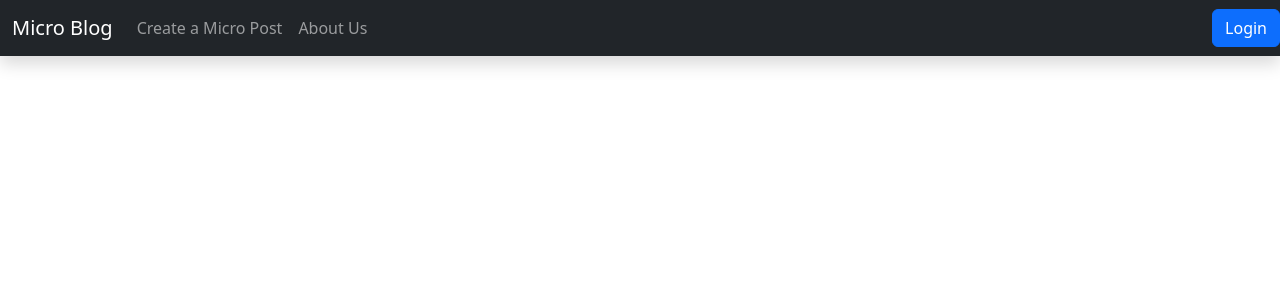
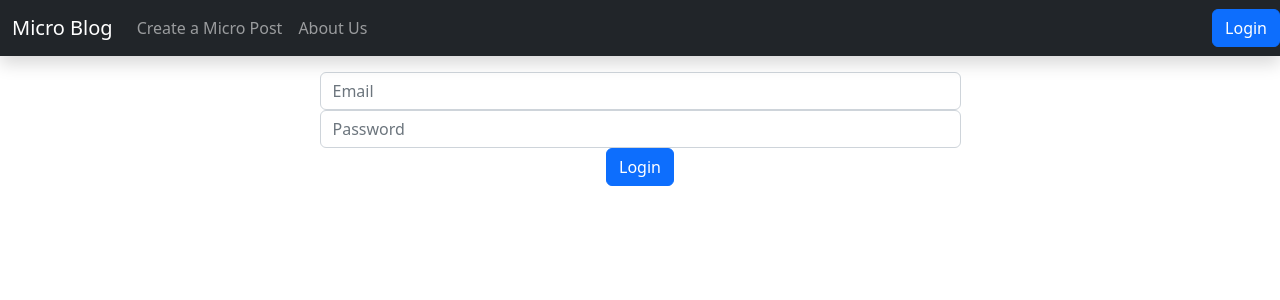
Before and after one commit to CUNYTechPrep/project-starter, a React (Create React App) app in the folder client/: page /login in a window 1280 px wide. Shown: the top 300 px of the page. Built offline with nearby package versions, Linux system fonts and the light colour scheme.

Commit message:
(auth) frontend: add LoginPage

```diff
--- a/client/src/App.js
+++ b/client/src/App.js
@@ -4,6 +4,7 @@ import PostsListPage from "./pages/PostsListPage";
 import PostFormPage from "./pages/PostFormPage";
 import ShowPostPage from "./pages/ShowPostPage";
 import AboutUsPage from "./pages/AboutUsPage";
+import LoginPage from "./pages/LoginPage";
 import { AuthProvider } from "./context/AuthContext";
 import AuthButton from "./components/AuthButton";
 
@@ -42,6 +43,7 @@ function App() {
         <div className="container-xl text-center">
           <div className="row justify-content-center">
             <Routes>
+              <Route path="/login" element={<LoginPage />} />
               <Route path="/posts/new" element={<PostFormPage />} />
               <Route path="/posts/:id" element={<ShowPostPage />} />
               <Route path="/about-us" element={<AboutUsPage />} />
--- /dev/null
+++ b/client/src/pages/LoginPage.js
@@ -0,0 +1,82 @@
+import React, { useState } from "react";
+import { useNavigate, useLocation } from "react-router-dom";
+import { useAuth } from "../context/AuthContext";
+
+function LoginPage() {
+  const auth = useAuth();
+  const navigate = useNavigate();
+  const location = useLocation();
+  const [data, setData] = useState({ email: "", password: "" });
+  const [error, setError] = useState(false);
+
+  const from = location.state?.from?.pathname || "/";
+
+  const fieldChanged = (name) => {
+    return (event) => {
+      let { value } = event.target;
+      setData((prevData) => ({ ...prevData, [name]: value }));
+    };
+  };
+
+  const login = (e) => {
+    e.preventDefault();
+    let { email, password } = data;
+    auth
+      .authenticate(email, password)
+      .then((user) => {
+        // setRedirectToReferrer(true); // used in react-router v5
+        // in react-router v6 navigate changes the pages directly.
+        // comment from official docs example:
+        //    Send them back to the page they tried to visit when they were
+        //    redirected to the login page. Use { replace: true } so we don't create
+        //    another entry in the history stack for the login page.  This means that
+        //    when they get to the protected page and click the back button, they
+        //    won't end up back on the login page, which is also really nice for the
+        //    user experience.
+        navigate(from, { replace: true });
+      })
+      .catch((err) => {
+        setError(true);
+      });
+  };
+
+  let errorMessage = "";
+  if (error) {
+    errorMessage = (
+      <div className="alert alert-danger" role="alert">
+        Login Failed
+      </div>
+    );
+  }
+
+  return (
+    <div className="col-10 col-md-8 col-lg-7">
+      <form onSubmit={login}>
+        <div className="form-row">
+          {errorMessage}
+          <input
+            type="email"
+            className="form-control"
+            name="email"
+            placeholder="Email"
+            value={data.email}
+            onChange={fieldChanged("email")}
+          />
+          <input
+            type="password"
+            className="form-control"
+            name="password"
+            placeholder="Password"
+            value={data.password}
+            onChange={fieldChanged("password")}
+          />
+          <button type="submit" className="btn btn-primary ml-auto">
+            Login
+          </button>
+        </div>
+      </form>
+    </div>
+  );
+}
+
+export default LoginPage;
```
